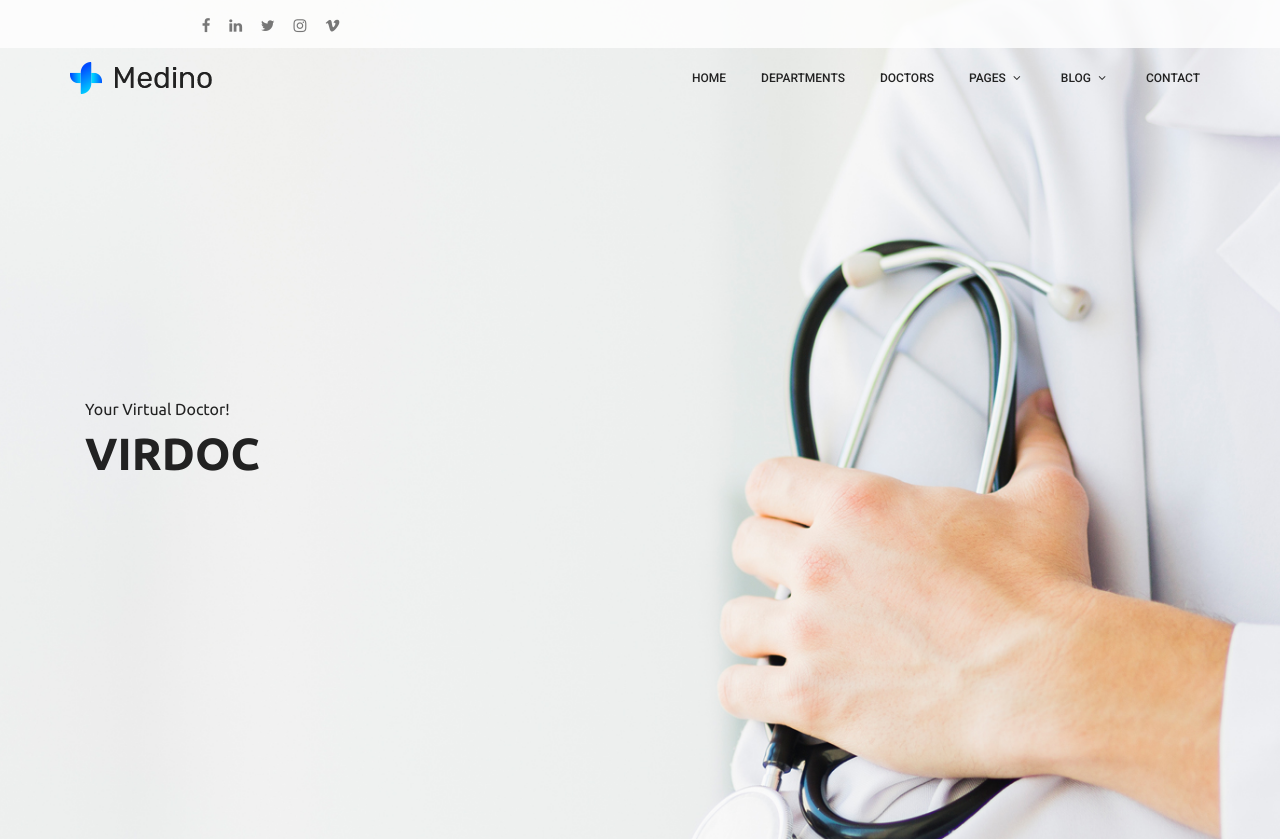
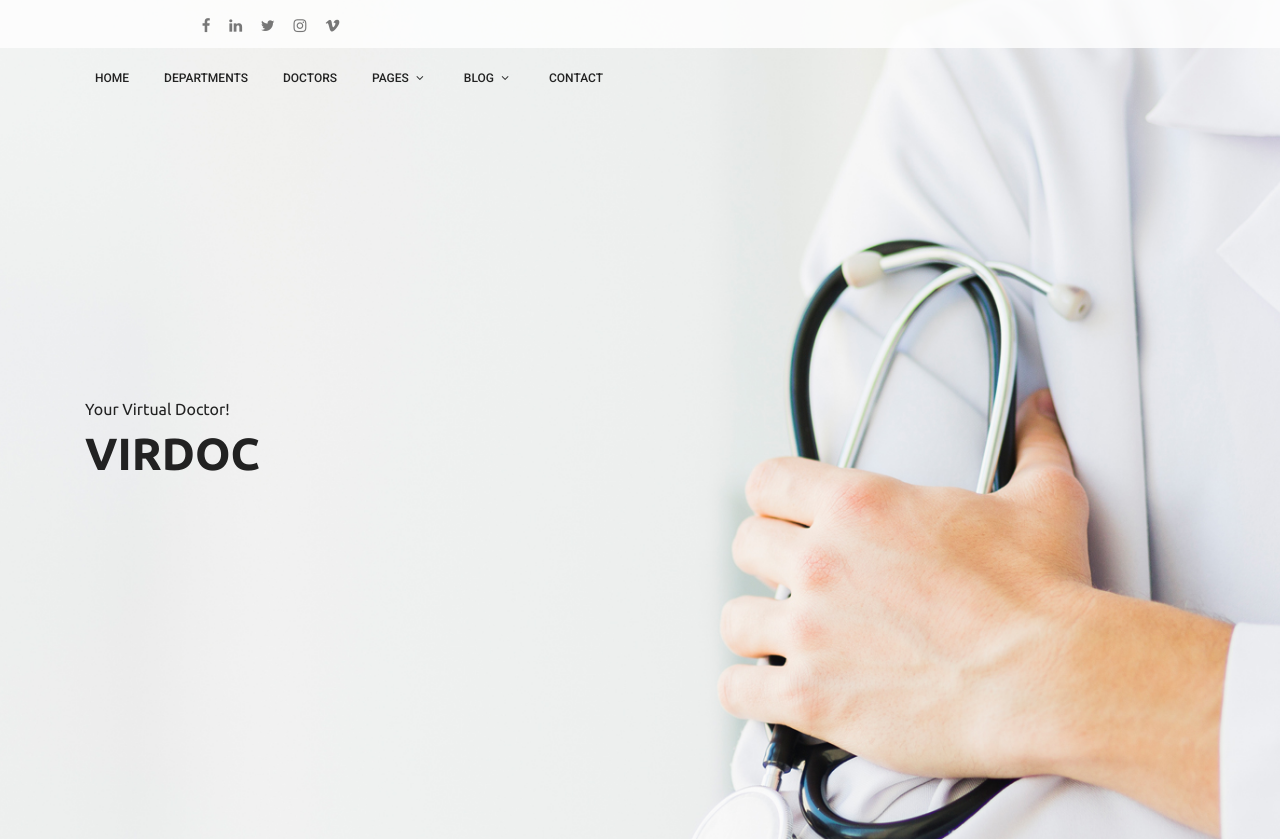
Before and after one commit to sakshamgupta1074/hackgujarat, a plain HTML site: page index.html in a window 1280 px wide. Shown: the top 839 px of the page. Drawn offline with Linux system fonts and the light colour scheme.

Commit message:
Update index.html
logo

```diff
--- a/index.html
+++ b/index.html
@@ -50,9 +50,6 @@
         <div id="header" id="home">
             <div class="container">
                 <div class="row align-items-center justify-content-between d-flex">
-                <div id="logo">
-                    <a href="index.html"><img src="assets/images/logo/logo.png" alt="" title="" /></a>
-                </div>
                 <nav id="nav-menu-container">
                     <ul class="nav-menu">
                         <li class="menu-active"><a href="index.html">Home</a></li>
```
